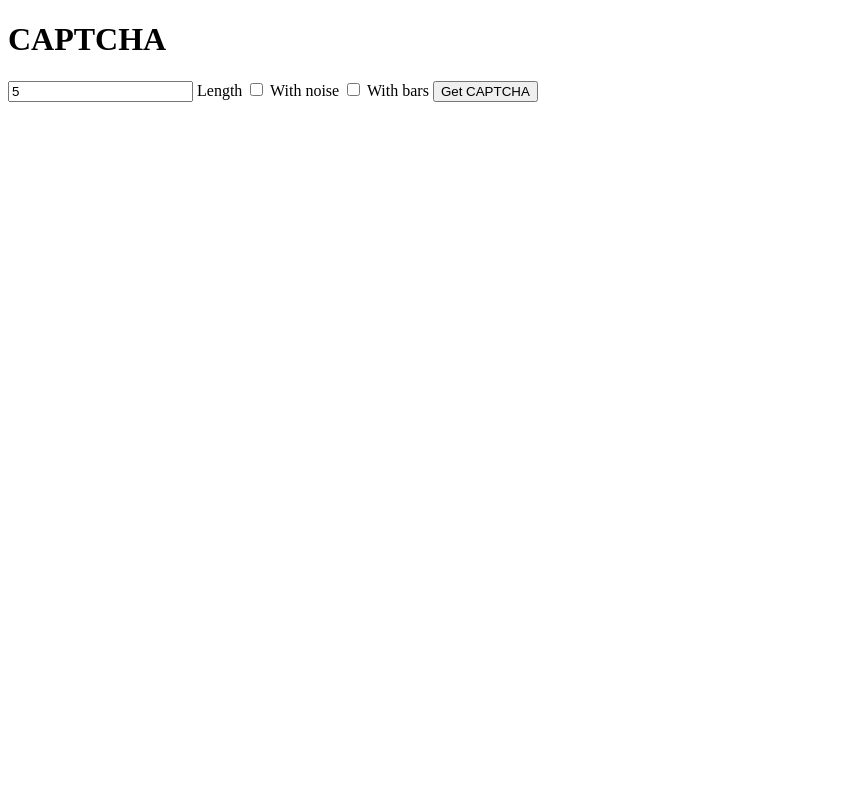
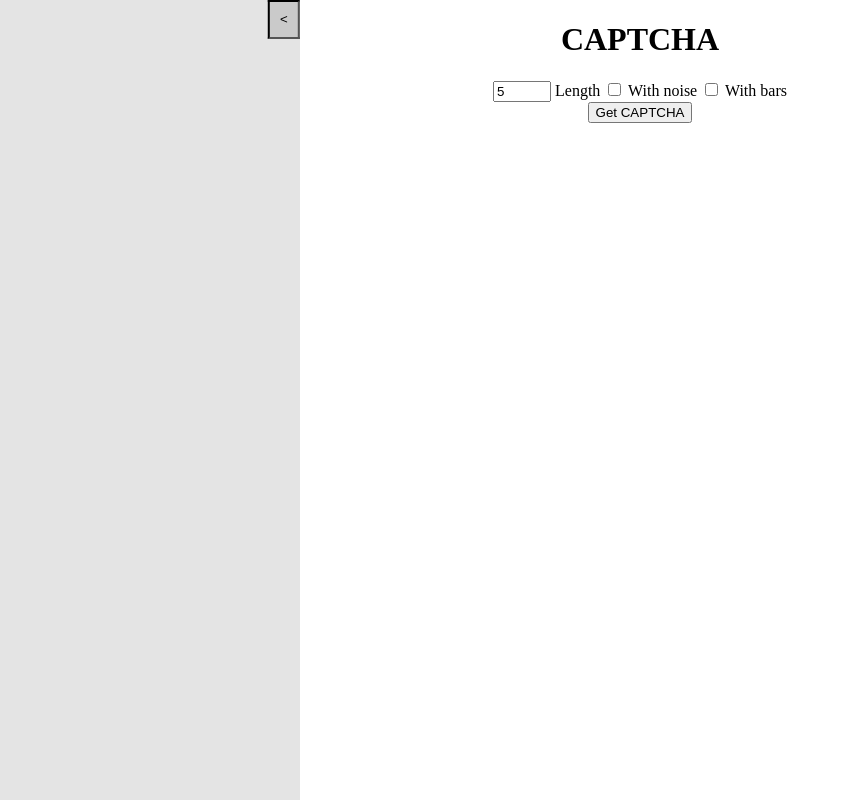
Before and after one commit to nkct/captcha-house, a SvelteKit app: page / in a window 1280 px wide. Shown: the whole page, without its empty margins (0-842 px from the left). Built offline with nearby package versions, Linux system fonts and the light colour scheme.

Commit message:
added sidebar

```diff
--- a/src/routes/+page.svelte
+++ b/src/routes/+page.svelte
@@ -1,11 +1,15 @@
 <script lang="ts">
 	import Captcha from "./Captcha.svelte";
+	import Sidebar from "./Sidebar.svelte";
 
     let captchas: {length: number, with_noise: boolean, with_bars: boolean}[] = [];
 </script>
 
+<Sidebar />
+
+<div class="content">
     <h1>CAPTCHA</h1>
-<form on:submit={(e) => {
+    <form class="text-captcha-form" on:submit={(e) => {
         let target = e.target;
         if (target != null && target instanceof HTMLFormElement) {
             let form_data = Object.fromEntries(new FormData(target));
@@ -24,7 +28,7 @@
             captchas = [...captchas, data]
         }
     }}>
-    <input type="number" name="length" value="5"/>
+        <input type="number" name="length" value="5" style="width: 50px;"/>
         <label for="length">Length</label>
 
         <input type="checkbox" name="with_noise" />
@@ -33,6 +37,8 @@
         <input type="checkbox" name="with_bars" />
         <label for="with_bars">With bars</label>
 
+        <br>
+
         <input type="submit" value="Get CAPTCHA">
     </form>
     <div class="captcha_container">
@@ -40,8 +46,15 @@
           <Captcha length = {props.length} with_noise = {props.with_noise} with_bars = {props.with_bars} />
         {/each}
     </div>
+</div>
 
 <style lang="scss">
+    .content {
+        text-align: center;
+    }
+    .text-captcha-form {
+        display: block;
+    }
     .captcha_container {
         display: flex;
         justify-content: center;
--- /dev/null
+++ b/src/routes/Sidebar.svelte
@@ -0,0 +1,45 @@
+<script lang="ts">
+	import { onMount } from "svelte";
+
+    let sidebar: HTMLDivElement;
+    let sidebar_close: HTMLButtonElement;
+
+    onMount(() => {
+        sidebar.style.width = "300px"
+        sidebar_close.style.transform = "rotate(180deg)"
+    })
+
+    function handleSidebar() {
+        sidebar_close.style.transform = "rotate(" + String(Number(sidebar_close.style.transform.slice(7, -4)) + 180) + "deg)"
+        if (Number(sidebar.style.width.slice(0, -2)) > 30) {
+            sidebar.style.width = "30px"
+        } else {
+            sidebar.style.width = "300px"
+        }
+    }
+</script>
+
+<div class="sidebar" bind:this={sidebar}>
+    <button class="sidebar-close" bind:this={sidebar_close} on:click={handleSidebar}> > </button>
+</div>
+
+<style lang="scss">
+    .sidebar {
+        background-color: rgb(228, 228, 228);
+        width: 300px;
+        height: 100%;
+        position: absolute;
+        left: 0;
+        top: 0;
+        transition: width 0.5s;
+    }
+    .sidebar-close {
+        background-color: rgb(202, 202, 202);
+        padding: 10px;
+        position: absolute;
+        top: 0;
+        right: 0;
+        transform: rotate(180deg);
+        transition: transform 0.5s;
+    }
+</style>
```
Also changed, not shown: 1 other file (tests, documents, lock files or other folders). Lines whose indentation alone changed are shown as unchanged.
